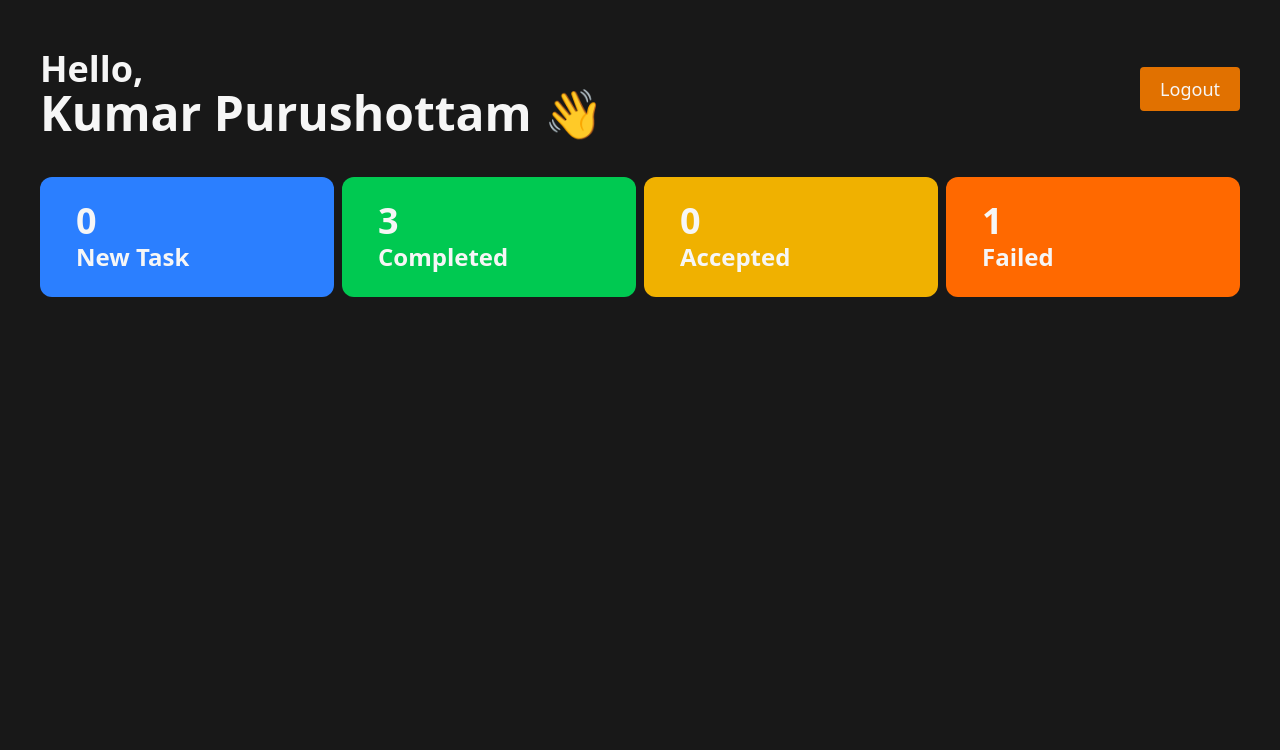
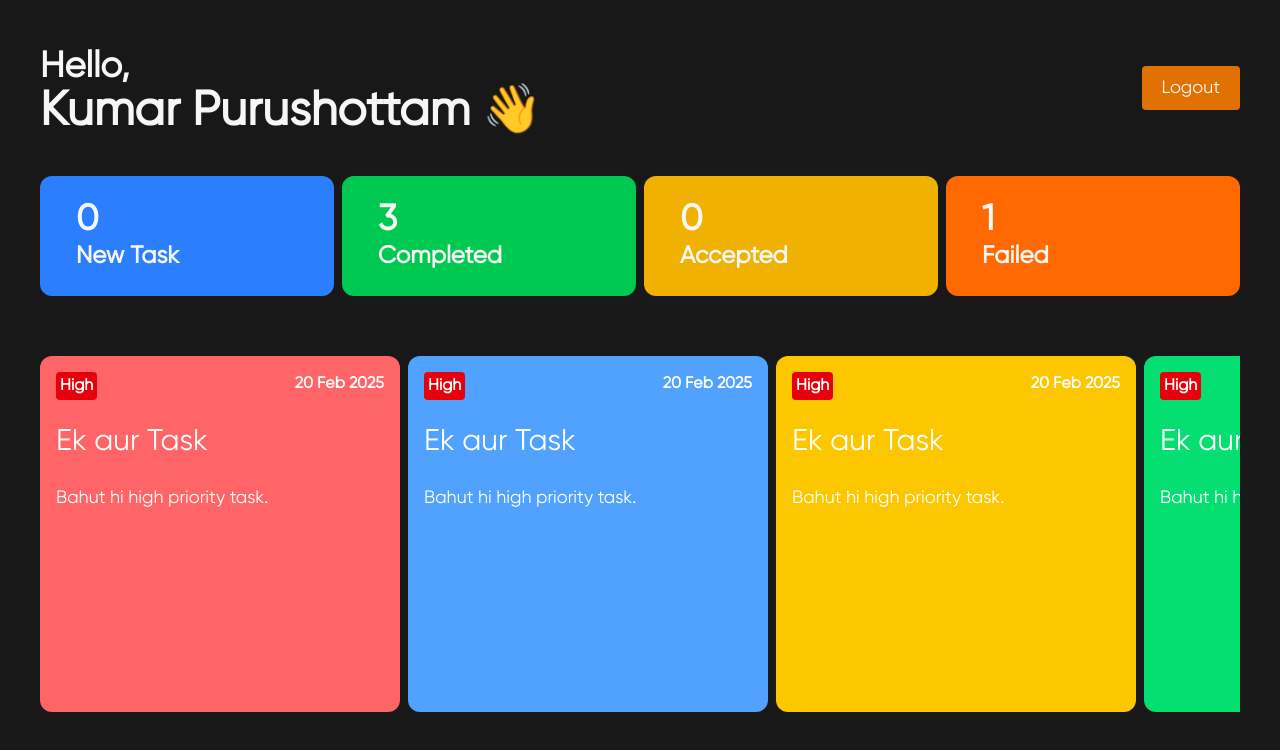
Before and after one commit to kr-purushottam/Employee-Management-System, a React (Vite) app: page / in a window 1280 px wide. Shown: the top 750 px of the page. Built offline with nearby package versions, Linux system fonts and the light colour scheme.

Commit message:
added employee dashboard

```diff
--- a/src/components/Auth/Login.jsx
+++ b/src/components/Auth/Login.jsx
@@ -23,9 +23,9 @@ const Login = () => {
     }
 
   return (
-    <div className='h-screen w-screen flex items-center flex-col justify-center'>
-        <h1 className="text-3xl">Login</h1>
-        <div>
+    <div className='h-screen w-screen flex items-center flex-col justify-start mx-auto'>
+        <h1 className="text-4xl mt-12 font-semibold">Login</h1>
+        <div className="mt-24">
             <form className='flex flex-col gap-3' onSubmit={handleSubmit}>
                 <input
                     type='email'
--- a/src/components/Dashboard/EmployeeDashboard.jsx
+++ b/src/components/Dashboard/EmployeeDashboard.jsx
@@ -1,13 +1,15 @@
 
 import Heading from '../others/EmployeeDashBoardPage/Heading'
 import TaskListDashboard from '../others/EmployeeDashBoardPage/TaskListDashboard'
+import TaskList from '../TaskList/TaskList'
 
 const EmployeeDashboard = () => {
   return (
     <div className='min-h-screen flex flex-col'>
-        <div className='p-10'>
+        <div className='p-10 h-screen'>
             <Heading/>
             <TaskListDashboard/>
+            <TaskList/>
         </div>
     </div>
   )
--- /dev/null
+++ b/src/components/TaskList/TaskList.jsx
@@ -0,0 +1,104 @@
+export default function TaskList() {
+    return(
+        <div id="tasklist" className="mt-10 h-[55%] py-5 flex items-center justify-start gap-2 overflow-x-auto">
+            <div className="flex-shrink-0 h-full w-[360px] bg-red-400 rounded-xl p-4 text-white">
+                <div className="flex justify-between font-bold">
+                    <h3 className="bg-red-600 p-0.5 px-1 rounded">High</h3>
+                    <h3>20 Feb 2025</h3>
+                </div>
+                <h2 className="mt-6 text-3xl font-medium">Ek aur Task</h2>
+                <p className="mt-6 text-lg">Bahut hi high priority task.</p>
+            </div>
+
+            <div className="flex-shrink-0 h-full w-[360px] bg-blue-400 rounded-xl p-4 text-white">
+                <div className="flex justify-between font-bold">
+                    <h3 className="bg-red-600 p-0.5 px-1 rounded">High</h3>
+                    <h3>20 Feb 2025</h3>
+                </div>
+                <h2 className="mt-6 text-3xl font-medium">Ek aur Task</h2>
+                <p className="mt-6 text-lg">Bahut hi high priority task.</p>
+            </div>
+
+            <div className="flex-shrink-0 h-full w-[360px] bg-yellow-400 rounded-xl p-4 text-white">
+                <div className="flex justify-between font-bold">
+                    <h3 className="bg-red-600 p-0.5 px-1 rounded">High</h3>
+                    <h3>20 Feb 2025</h3>
+                </div>
+                <h2 className="mt-6 text-3xl font-medium">Ek aur Task</h2>
+                <p className="mt-6 text-lg">Bahut hi high priority task.</p>
+            </div>
+
+            <div className="flex-shrink-0 h-full w-[360px] bg-green-400 rounded-xl p-4 text-white">
+                <div className="flex justify-between font-bold">
+                    <h3 className="bg-red-600 p-0.5 px-1 rounded">High</h3>
+                    <h3>20 Feb 2025</h3>
+                </div>
+                <h2 className="mt-6 text-3xl font-medium">Ek aur Task</h2>
+                <p className="mt-6 text-lg">Bahut hi high priority task.</p>
+            </div>
+
+            <div className="flex-shrink-0 h-full w-[360px] bg-amber-400 rounded-xl p-4 text-white">
+                <div className="flex justify-between font-bold">
+                    <h3 className="bg-red-600 p-0.5 px-1 rounded">High</h3>
+                    <h3>20 Feb 2025</h3>
+                </div>
+                <h2 className="mt-6 text-3xl font-medium">Ek aur Task</h2>
+                <p className="mt-6 text-lg">Bahut hi high priority task.</p>
+            </div>
+
+            <div className="flex-shrink-0 h-full w-[360px] bg-red-400 rounded-xl p-4 text-white">
+                <div className="flex justify-between font-bold">
+                    <h3 className="bg-red-600 p-0.5 px-1 rounded">High</h3>
+                    <h3>20 Feb 2025</h3>
+                </div>
+                <h2 className="mt-6 text-3xl font-medium">Ek aur Task</h2>
+                <p className="mt-6 text-lg">Bahut hi high priority task.</p>
+            </div>
+
+            <div className="flex-shrink-0 h-full w-[360px] bg-red-400 rounded-xl p-4 text-white">
+                <div className="flex justify-between font-bold">
+                    <h3 className="bg-red-600 p-0.5 px-1 rounded">High</h3>
+                    <h3>20 Feb 2025</h3>
+                </div>
+                <h2 className="mt-6 text-3xl font-medium">Ek aur Task</h2>
+                <p className="mt-6 text-lg">Bahut hi high priority task.</p>
+            </div>
+
+        </div>
+
+        // <div id="tasklist" className="mt-10 h-[55%] bg-amber-900 grid auto-rows-[1fr] grid-flow-col auto-cols-[360px] gap-2 overflow-x-auto">
+        //     <div className=" bg-amber-400">
+
+        //     </div>
+        //     <div className=" bg-amber-400">
+
+        //     </div>
+        //     <div className=" bg-amber-400">
+
+        //     </div>
+        //     <div className=" bg-amber-400">
+
+        //     </div>
+        //     <div className=" bg-amber-400">
+
+        //     </div>
+        //     <div className=" bg-amber-400">
+
+        //     </div>
+        //     <div className=" bg-amber-400">
+
+        //     </div>
+        //     <div className=" bg-amber-400">
+
+        //     </div>
+        //     <div className=" bg-amber-400">
+
+        //     </div>
+        //     <div className=" bg-amber-400">
+
+        //     </div>
+
+
+        // </div>
+    )
+}
--- a/src/index.css
+++ b/src/index.css
@@ -18,6 +18,7 @@
 @layer base {
   * {
     box-sizing: border-box;
+    font-family: "Gilroy";
   }
   html, body {
     height: 100%;
@@ -26,3 +27,7 @@
     color: #f6f6f6;
   }
 }
+
+#tasklist::-webkit-scrollbar{
+  display: none;
+}
```
